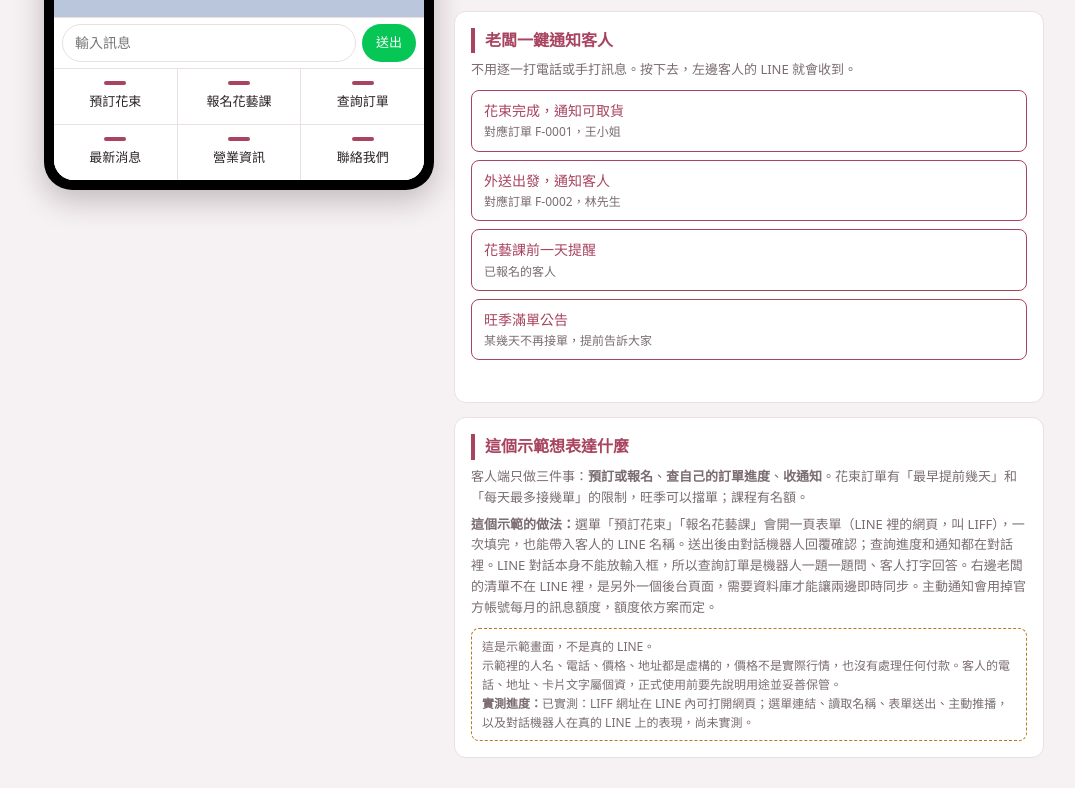
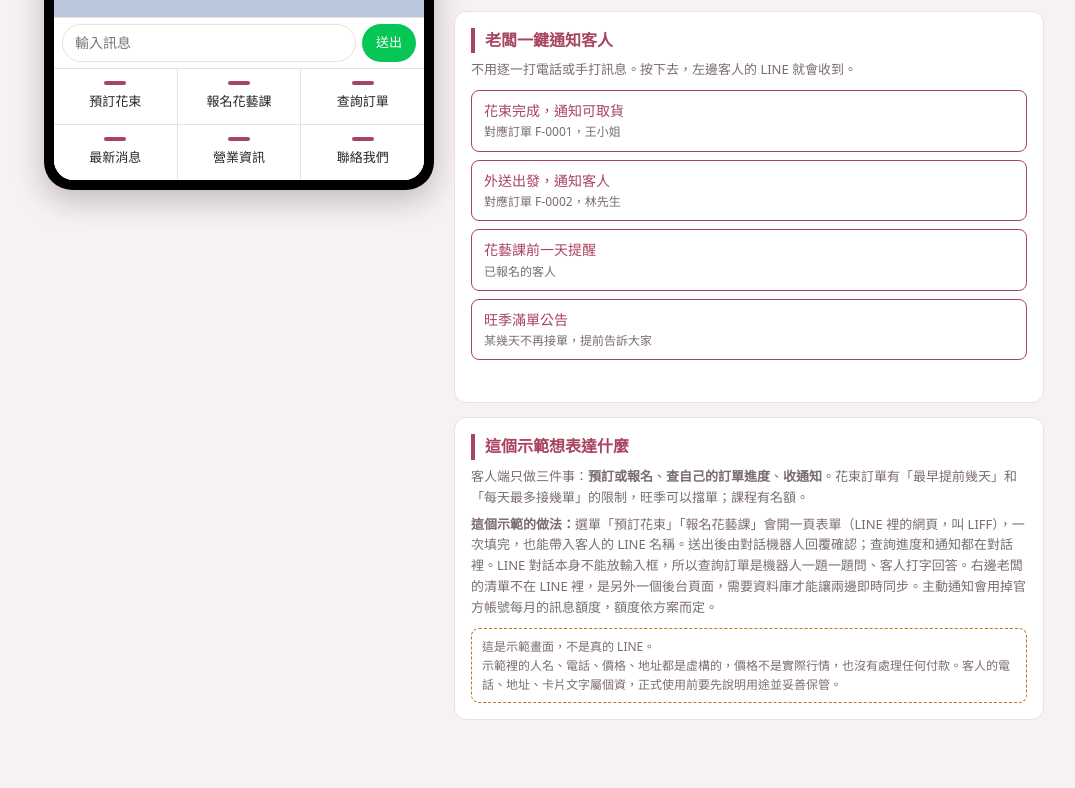
Before and after one commit to sw930-pixel/booking-intro, a plain HTML site: page demo.html in a window 1280 px wide. Shown: the part 636-1424 px from the top of the page, without its empty margins (96-1171 px from the left). After the commit the page ends 1386 px from the top, so only its background shows below. Drawn offline with Linux system fonts and the light colour scheme.

Commit message:
Remove progress note from demo

```diff
--- a/demo.html
+++ b/demo.html
@@ -134,7 +134,7 @@ table.t tr.new td{background:#fff3d6;animation:flash 1.6s ease-out 1}
       <h2>這個示範想表達什麼</h2>
       <p>客人端只做三件事：<b>預訂或報名</b>、<b>查自己的訂單進度</b>、<b>收通知</b>。花束訂單有「最早提前幾天」和「每天最多接幾單」的限制，旺季可以擋單；課程有名額。</p>
       <p><b>這個示範的做法：</b>選單「預訂花束」「報名花藝課」會開一頁表單（LINE 裡的網頁，叫 LIFF），一次填完，也能帶入客人的 LINE 名稱。送出後由對話機器人回覆確認；查詢進度和通知都在對話裡。LINE 對話本身不能放輸入框，所以查詢訂單是機器人一題一題問、客人打字回答。右邊老闆的清單不在 LINE 裡，是另外一個後台頁面，需要資料庫才能讓兩邊即時同步。主動通知會用掉官方帳號每月的訊息額度，額度依方案而定。</p>
-      <div class="legal">這是示範畫面，不是真的 LINE。<br>示範裡的人名、電話、價格、地址都是虛構的，價格不是實際行情，也沒有處理任何付款。客人的電話、地址、卡片文字屬個資，正式使用前要先說明用途並妥善保管。<br><b>實測進度：</b>已實測：LIFF 網址在 LINE 內可打開網頁；選單連結、讀取名稱、表單送出、主動推播，以及對話機器人在真的 LINE 上的表現，尚未實測。</div>
+      <div class="legal">這是示範畫面，不是真的 LINE。<br>示範裡的人名、電話、價格、地址都是虛構的，價格不是實際行情，也沒有處理任何付款。客人的電話、地址、卡片文字屬個資，正式使用前要先說明用途並妥善保管。</div>
     </div>
   </div>
 </div>
```
